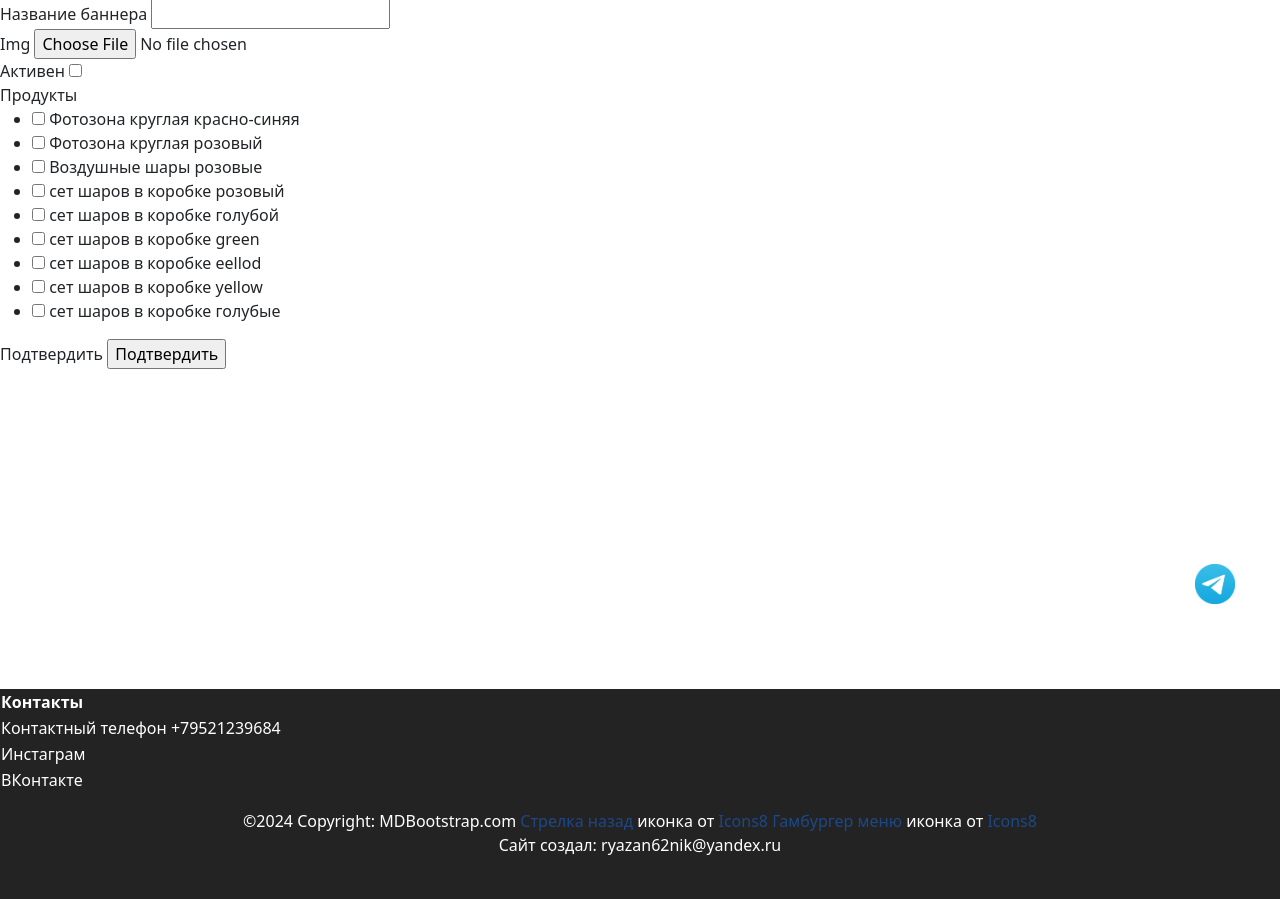
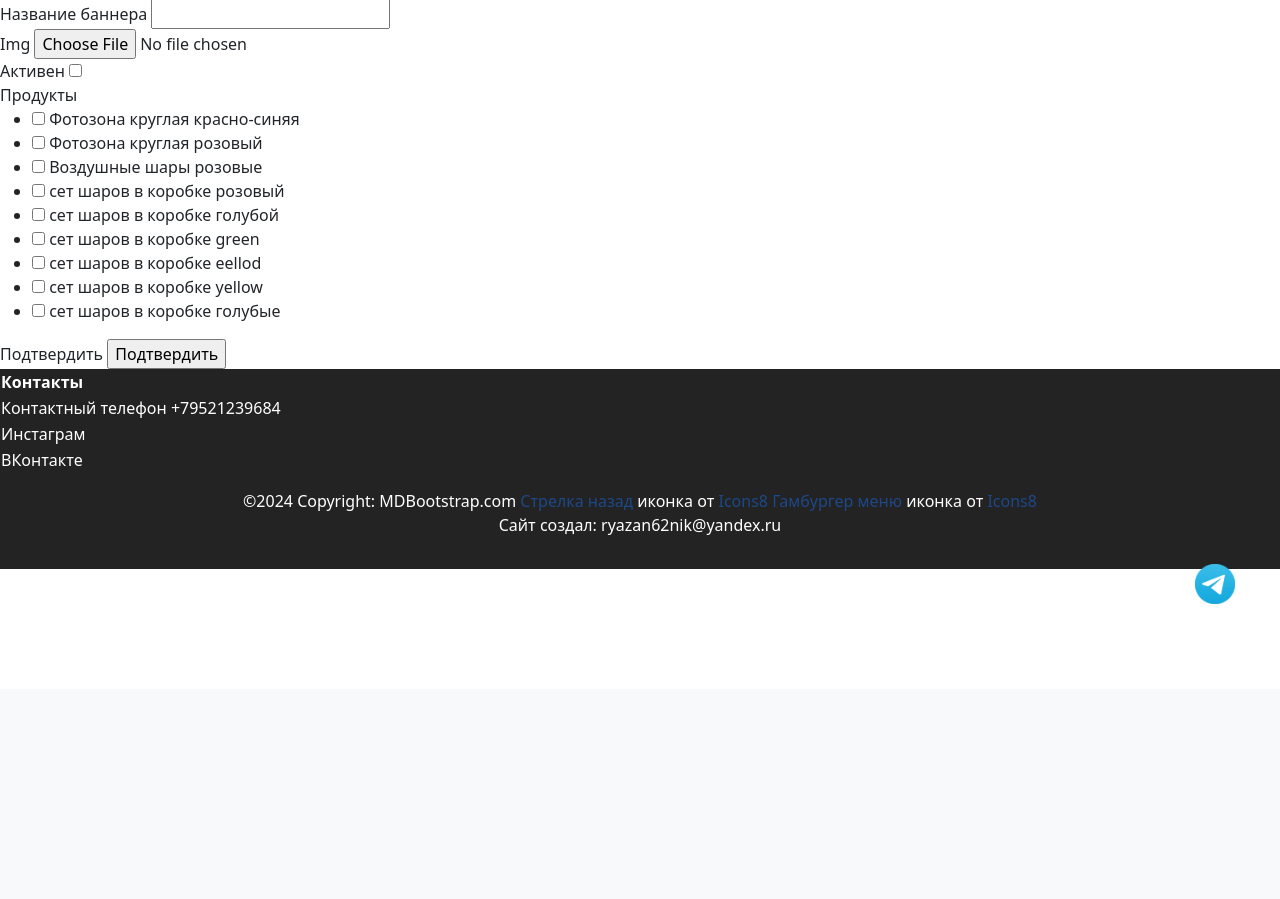
Before and after one commit to NikolaZhal/ballon_to_anywhere, a Flask app: page /admin/add-banner in a window 1280 px wide. Shown: the part 111-1010 px from the top of the page. After the commit the page ends 715 px from the top, so only its background shows below. Run offline with Flask 3, Linux system fonts and the light colour scheme; a user stored in the database is signed in; data comes from the database, SQL or seed files in the repository; both versions use the stored data as it was before the commit; some libraries are stand-ins or nearby versions.

Commit message:
fix footer

```diff
--- a/data/comments.py
+++ b/data/comments.py
@@ -7,8 +7,7 @@ from .db_session import SqlAlchemyBase
 
 class Comments(SqlAlchemyBase, SerializerMixin):
     __tablename__ = 'comments'
-    id = sqlalchemy.Column(sqlalchemy.Integer,
-                           primary_key=True, autoincrement=True)
+    id = sqlalchemy.Column(sqlalchemy.Integer, primary_key=True, autoincrement=True)
 
     content = sqlalchemy.Column(sqlalchemy.String, nullable=True)
     plus = sqlalchemy.Column(sqlalchemy.String, nullable=True)
--- a/static/css/footer.css
+++ b/static/css/footer.css
@@ -18,9 +18,9 @@ footer table tr td a:active {
     color: #6969b9;
 }
 
-footer {
+/* footer {
     position: absolute;
     bottom: -210px;
     height: 210px;
     width: 100%;
-}
+} */
```
Also changed, not shown: db/balloons.db (deleted).
